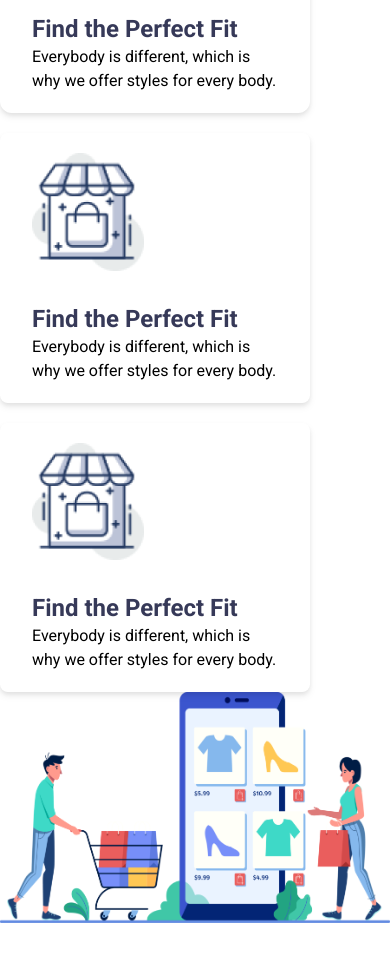
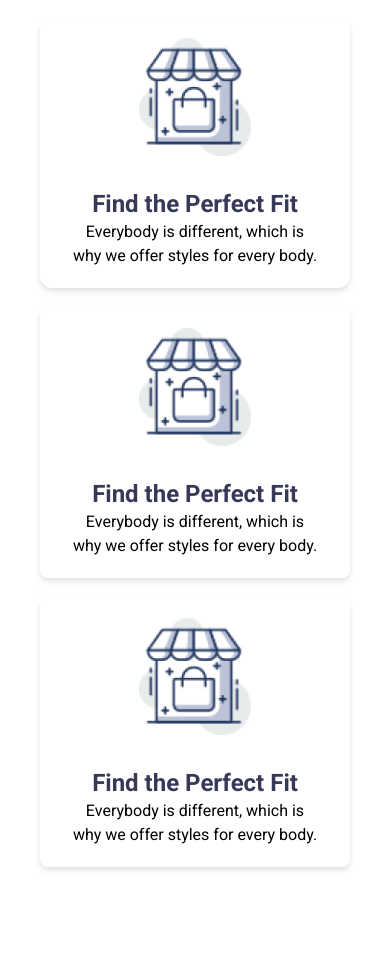
Before and after one commit to sanji06e/penguin-fashion, a plain HTML site: page index.html in a window 390 px wide. Shown: the part 4880-5841 px from the top of the page. After the commit the page ends 5787 px from the top, so only its background shows below. Drawn offline with nearby package versions, Linux system fonts and the light colour scheme.

Commit message:
responsive done

```diff
--- a/index.html
+++ b/index.html
@@ -252,17 +252,19 @@
         </div>
       </section>
       <section>
-        <div class="grid md:grid-cols-2 my-28 items-center">
+        <div
+          class="flex flex-col-reverse items-center gap-10 my-10 mx-5 lg:my-28 lg:grid lg:grid-cols-2"
+        >
           <!-- description -->
-          <div class="grid lg:grid-cols-1 gap-5">
+          <div class="grid lg:grid-cols-1 gap-5 mx-5">
             <!-- icon 1 -->
             <div
-              class="flex flex-col lg:flex-row bg-white drop-shadow-md rounded-xl gap-8 mr-20 py-5 px-8"
+              class="flex flex-col items-center lg:flex-row bg-white drop-shadow-md rounded-xl gap-8 lg:mr-20 py-5 px-8"
             >
               <div>
                 <img src="icons/house.png" alt="" class="w-28" />
               </div>
-              <div>
+              <div class="text-center md:text-left">
                 <h3 class="text-[#363958] text-2xl font-bold">
                   Find the Perfect Fit
                 </h3>
@@ -274,12 +276,12 @@
             </div>
             <!-- icon 1 -->
             <div
-              class="flex flex-col lg:flex-row bg-white drop-shadow-md rounded-lg gap-8 mr-20 py-5 px-8"
+              class="flex flex-col items-center lg:flex-row bg-white drop-shadow-md rounded-lg gap-8 lg:mr-20 py-5 px-8"
             >
               <div>
                 <img src="icons/house.png" alt="" class="w-28" />
               </div>
-              <div>
+              <div class="text-center md:text-left">
                 <h3 class="text-[#363958] text-2xl font-bold">
                   Find the Perfect Fit
                 </h3>
@@ -291,12 +293,12 @@
             </div>
             <!-- icon 1 -->
             <div
-              class="flex flex-col lg:flex-row bg-white drop-shadow-md rounded-lg gap-8 mr-20 py-5 px-8"
+              class="flex flex-col items-center lg:flex-row bg-white drop-shadow-md rounded-lg gap-8 lg:mr-20 py-5 px-8"
             >
               <div>
                 <img src="icons/house.png" alt="" class="w-28" />
               </div>
-              <div>
+              <div class="text-center lg:text-left">
                 <h3 class="text-[#363958] text-2xl font-bold">
                   Find the Perfect Fit
                 </h3>
@@ -308,7 +310,7 @@
             </div>
           </div>
           <!-- image -->
-          <div class="">
+          <div class="md:mx-8 lg:mx-0">
             <img src="images/shopping.png" alt="" class="" />
           </div>
         </div>
```
